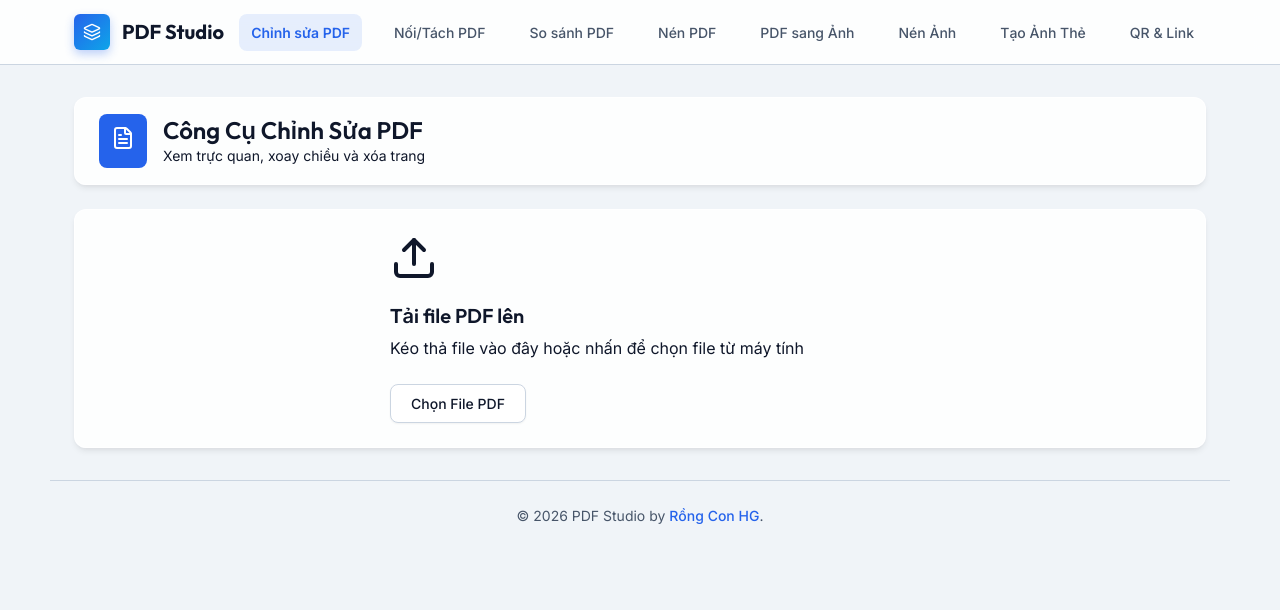
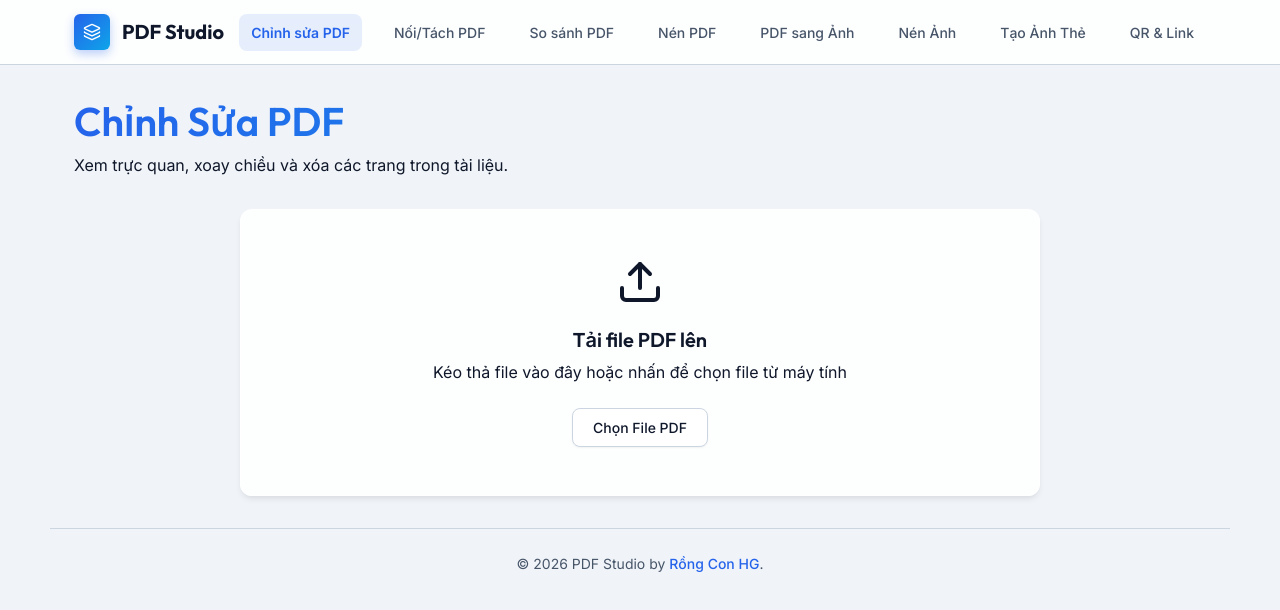
Before and after one commit to rchg2025/pdfstudio, a React (Vite) app: page /pdf-editor in a window 1280 px wide. Shown: the top 610 px of the page. Built offline with nearby package versions, Linux system fonts and the light colour scheme.

Commit message:
fix: Align PdfEditor layout with other tools

```diff
--- a/src/pages/PdfEditor.tsx
+++ b/src/pages/PdfEditor.tsx
@@ -219,20 +219,18 @@ export default function PdfEditor() {
   return (
     <div className="pdf-editor-container animate-fade-in" style={{ display: 'flex', flexDirection: 'column', height: '100%' }}>
       {/* HEADER */}
-      <div className="glass-card" style={{ padding: '1rem 1.5rem', marginBottom: '1.5rem', display: 'flex', justifyContent: 'space-between', alignItems: 'center', flexWrap: 'wrap', gap: '1rem' }}>
-        <div style={{ display: 'flex', alignItems: 'center', gap: '1rem' }}>
-          <div style={{ padding: '0.75rem', background: 'var(--primary)', borderRadius: 'var(--radius-md)', color: 'white' }}>
-            <FileText size={24} />
+      <div className="tool-header text-center" style={{ marginBottom: '2rem' }}>
+        <h1 className="text-gradient" style={{ fontSize: '2.5rem', marginBottom: '0.5rem' }}>Chỉnh Sửa PDF</h1>
+        <p className="text-secondary">Xem trực quan, xoay chiều và xóa các trang trong tài liệu.</p>
+      </div>
+
+      {file && !isLoading && (
+        <div className="viewer-toolbar glass-card" style={{ padding: '1rem 1.5rem', marginBottom: '1.5rem', display: 'flex', justifyContent: 'space-between', alignItems: 'center', flexWrap: 'wrap', gap: '1rem' }}>
+          <div style={{ display: 'flex', alignItems: 'center', gap: '1rem', overflow: 'hidden' }}>
+            <FileBox size={24} className="text-primary" />
+            <span style={{ whiteSpace: 'nowrap', overflow: 'hidden', textOverflow: 'ellipsis', fontWeight: 500 }}>{file.name}</span>
           </div>
-          <div>
-            <h1 style={{ fontSize: '1.5rem', fontWeight: 600, display: 'flex', alignItems: 'center', gap: '0.5rem' }}>
-              Công Cụ Chỉnh Sửa PDF
-            </h1>
-            <p className="text-secondary" style={{ fontSize: '0.875rem' }}>Xem trực quan, xoay chiều và xóa trang</p>
-          </div>
-        </div>
 
-        {file && !isLoading && (
           <div style={{ display: 'flex', alignItems: 'center', gap: '0.5rem', flexWrap: 'wrap' }}>
             <button className="icon-btn" onClick={() => rotateAllPages('ccw')} title="Xoay trái tất cả">
               <RotateCcw size={18} />
@@ -259,21 +257,21 @@ export default function PdfEditor() {
               )}
             </button>
           </div>
-        )}
-      </div>
+        </div>
+      )}
 
       <div style={{ display: 'flex', gap: '1.5rem', flex: 1, minHeight: 0, flexDirection: 'row', flexWrap: 'wrap' }}>
         {/* PDF VIEWER/EDITOR */}
         <div style={{ flex: '1 1 100%', display: 'flex', flexDirection: 'column', gap: '1.5rem' }}>
           {!file && (
-            <div className="glass-card" style={{ flex: 1, display: 'flex', alignItems: 'center', justifyContent: 'center' }}>
+            <div className="glass-card" style={{ padding: '3rem 2rem', textAlign: 'center', maxWidth: '800px', margin: '0 auto', width: '100%', flex: 'none' }}>
               <div
                 className={`dropzone ${isDragging ? 'drag-active' : ''}`}
                 onDragOver={handleDragOver}
                 onDragLeave={handleDragLeave}
                 onDrop={handleDrop}
                 onClick={() => fileInputRef.current?.click()}
-                style={{ width: '100%', maxWidth: '500px' }}
+                style={{ width: '100%' }}
               >
                 <Upload size={48} className="text-primary" style={{ margin: '0 auto 1rem' }} />
                 <h3 style={{ fontSize: '1.25rem', marginBottom: '0.5rem', fontWeight: 600 }}>Tải file PDF lên</h3>
```
